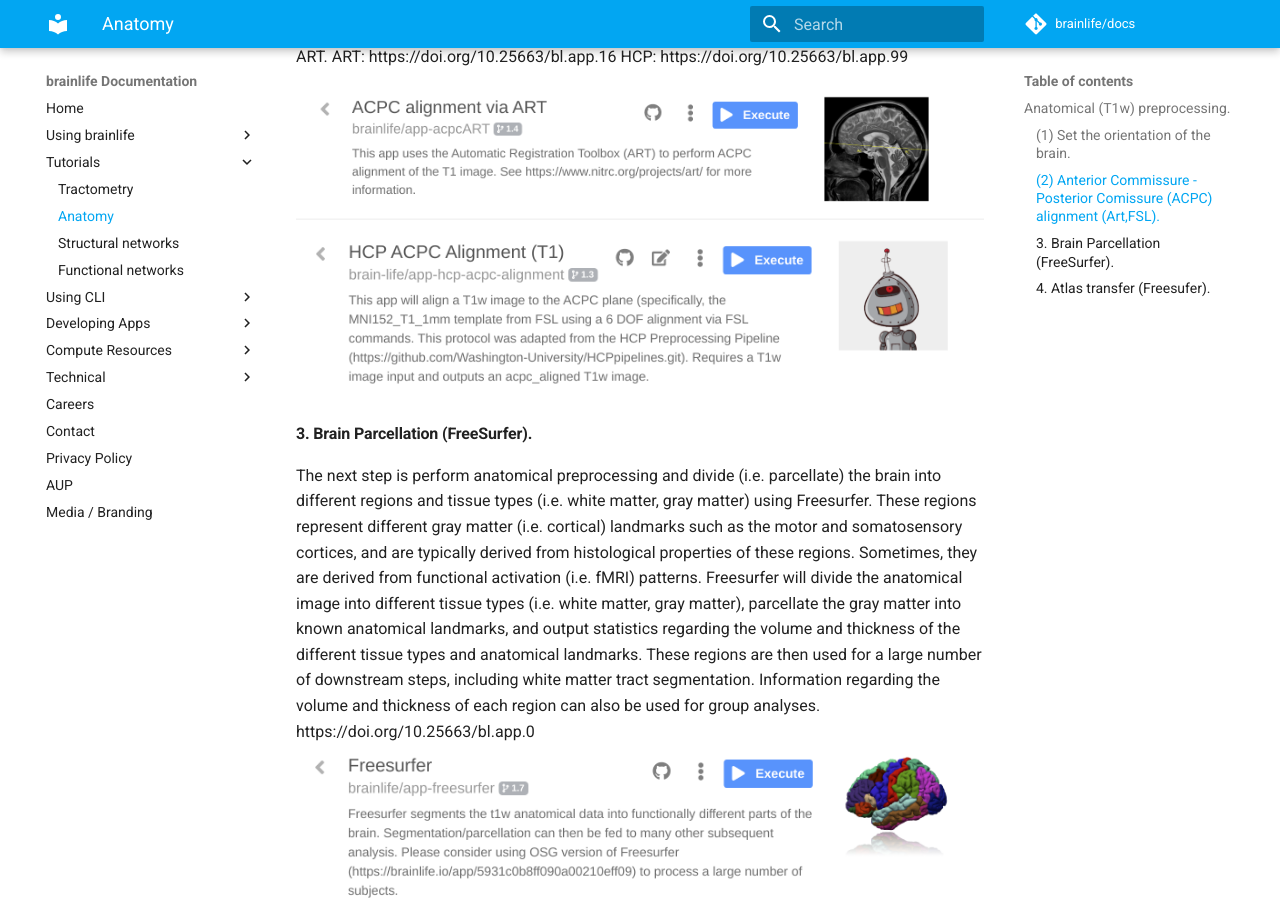
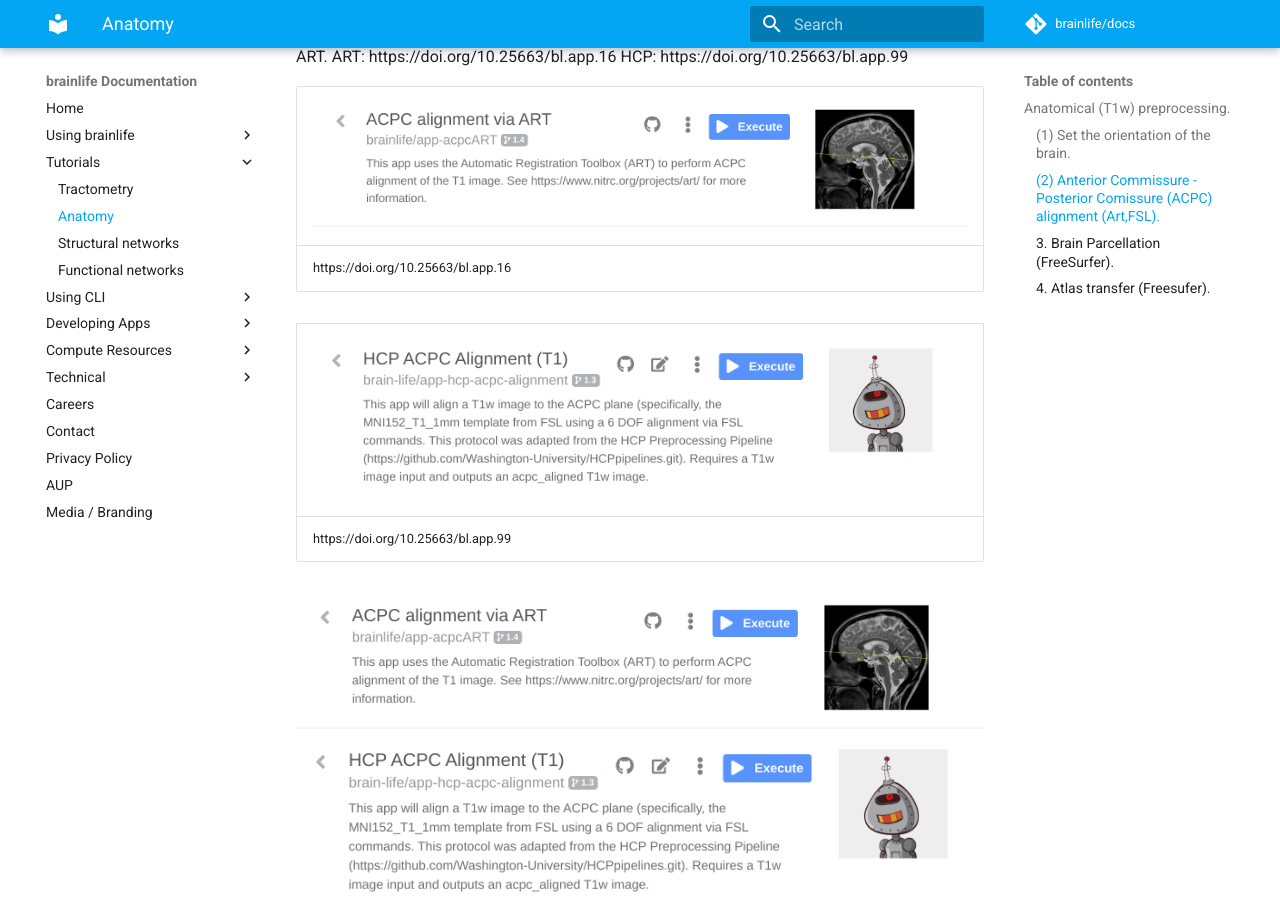
Before and after one commit to brainlife/docs, an MkDocs documentation site: the page built from docs/tutorial/t1w-preprocessing.md, in a window 1280 px wide and 900 px high, scrolled down 1922 px. Built offline with MkDocs 1.6.1 and Material for MkDocs 9.7.7, drawn with Linux system fonts in a browser that asks for light colours; comment, search, counter and statistics services are not loaded.

Commit message:
Update t1w-preprocessing.md

```diff
--- a/docs/tutorial/t1w-preprocessing.md
+++ b/docs/tutorial/t1w-preprocessing.md
@@ -28,6 +28,16 @@
 ART: https://doi.org/10.25663/bl.app.16
 HCP: https://doi.org/10.25663/bl.app.99
 
+| ![art](/docs/img/app.art.bl.header.png)|
+|------------------------------------|
+| https://doi.org/10.25663/bl.app.16 |
+
+
+| ![hcp-acpc](/docs/img/app.hcp-acpc.bl.header.png)|
+|------------------------------------|
+| https://doi.org/10.25663/bl.app.99 |
+
+
 ![art](/docs/img/app.art.bl.header.png)
 ![hcp-acpc](/docs/img/app.hcp-acpc.bl.header.png)
 
```
